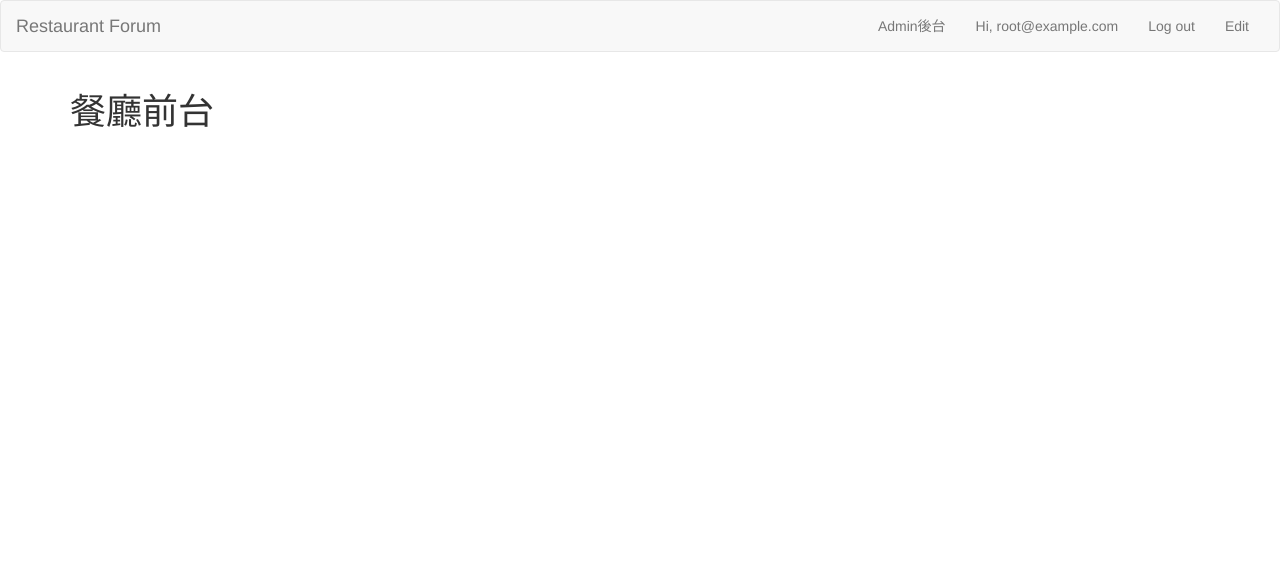
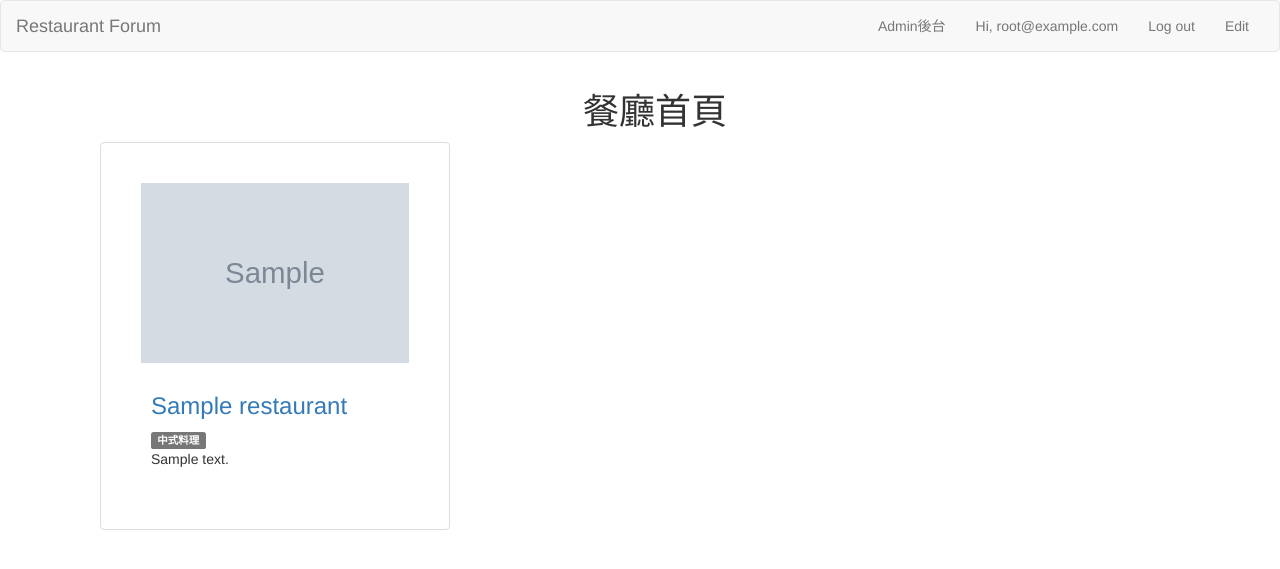
Before and after one commit to kaycheng/restaurant_forumone, a Rails app: page /restaurants in a window 1280 px wide. Shown: the top 569 px of the page. Run offline with Rails 7, Linux system fonts and the light colour scheme; a user stored in the database is signed in; data comes from the database, SQL or seed files in the repository; tables that the repository leaves empty hold one stand-in row (values such as "Sample post"); grey boxes marked "Sample" are stand-in pictures; style sheets or scripts are compiled from the project's sources; some libraries are stand-ins or nearby versions.

Commit message:
complete restaurant index page for public users

```diff
--- a/app/assets/stylesheets/style.scss
+++ b/app/assets/stylesheets/style.scss
@@ -1,3 +1,23 @@
 .list-unstyle {
   list-style: none;
 }
+
+.center {
+  text-align: center;
+}
+
+.restaurant-item {
+  border: 1px solid #ddd;
+  border-radius: 4px;
+  padding: 40px;
+  margin-bottom: 20px;
+}
+
+.restaurant-item img {
+  height: 180px;
+  width: 100%;
+}
+
+.restaurant-item .caption {
+  padding: 10px;
+}
--- a/app/controllers/restaurants_controller.rb
+++ b/app/controllers/restaurants_controller.rb
@@ -1,6 +1,6 @@
 class RestaurantsController < ApplicationController
   def index
-
+    @restaurants = Restaurant.page(params[:page]).per(9)
   end
 
 end
--- a/app/views/restaurants/index.html.erb
+++ b/app/views/restaurants/index.html.erb
@@ -1 +1,22 @@
-<h1>餐廳前台</h1>
+<div class="container">
+  <div class="row">
+    <div class="col-md-12">
+      <h1 class="center">餐廳首頁</h1>
+      <% @restaurants.each do |restaurant| %>
+        <div class="col-sm-6 col-md-4">
+          <div class="restaurant-item">
+            <%= image_tag restaurant.image, class: "img-responsive center-block" %>
+            <div class="caption">
+              <h3><%= link_to restaurant.name, restaurant_path(restaurant) %></h3>
+              <p class="label label-default"><%= restaurant.category.name %></p>
+              <p><%= truncate(restaurant.description, length: 80) %></p>
+            </div>
+          </div>
+        </div>
+      <% end %>
+      <div class="center">
+        <%= paginate @restaurants %>
+      </div>
+    </div>
+  </div>
+</div>
```
